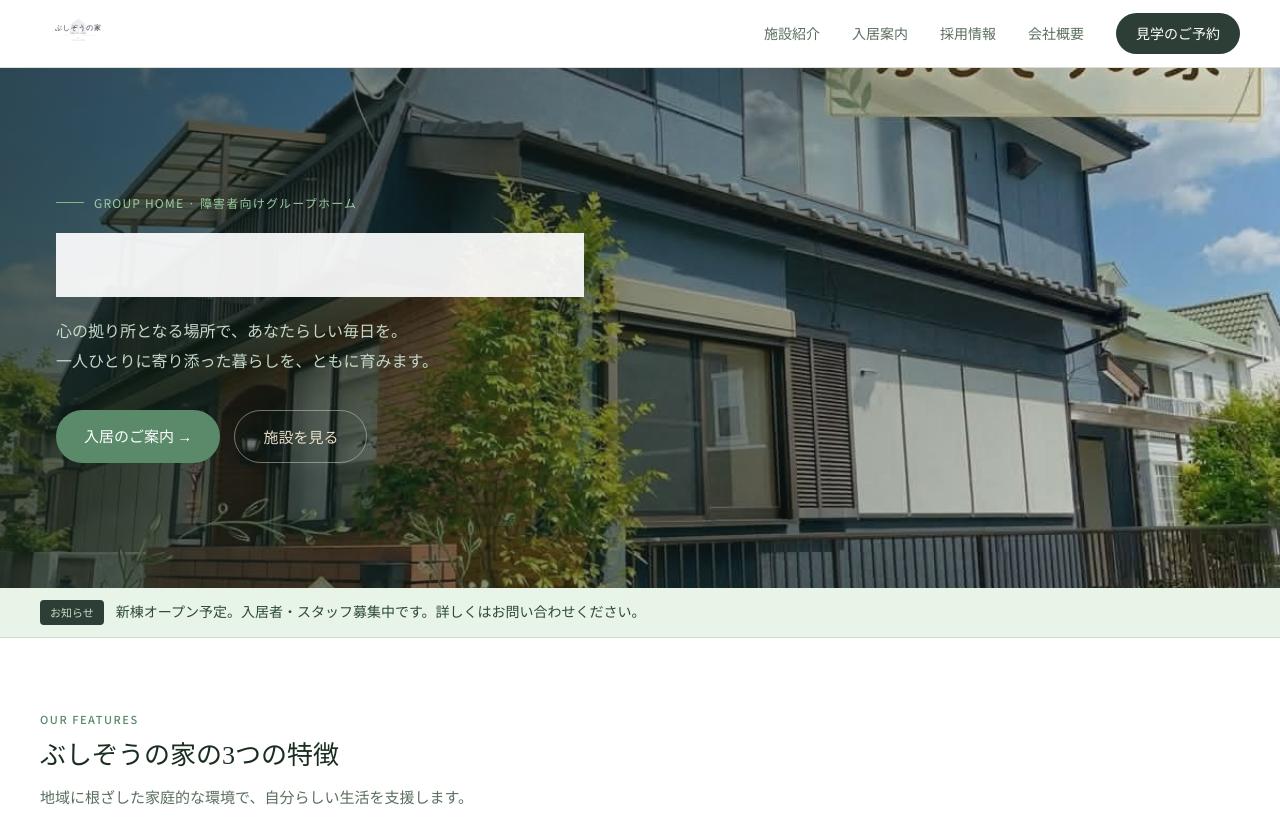
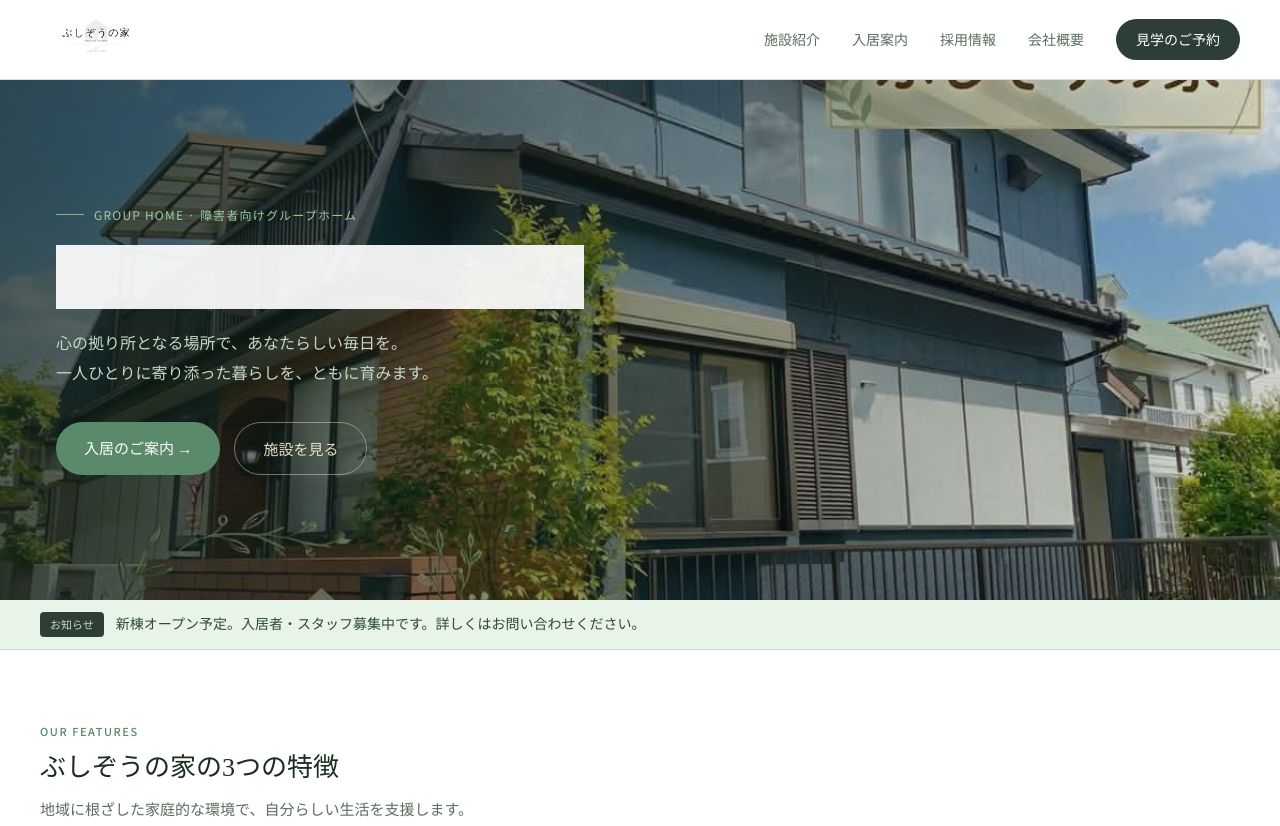
Before and after one commit to iezo-1173/grouphome-bushizo, a plain HTML site: page index.html in a window 1280 px wide. Shown: the top 826 px of the page. Drawn offline with Linux system fonts and the light colour scheme.

Commit message:
ヘッダーロゴサイズ拡大（38px→56px）

```diff
--- a/index.html
+++ b/index.html
@@ -47,13 +47,13 @@
       display: flex;
       align-items: center;
       justify-content: space-between;
-      height: 68px;
+      height: 80px;
       position: sticky;
       top: 0;
       z-index: 100;
     }
     .header-logo img {
-      height: 38px;
+      height: 56px;
       width: auto;
     }
     .nav {
```
